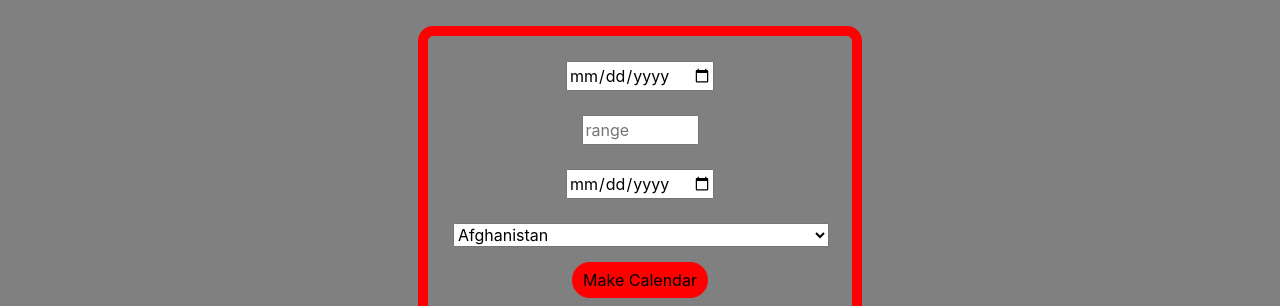
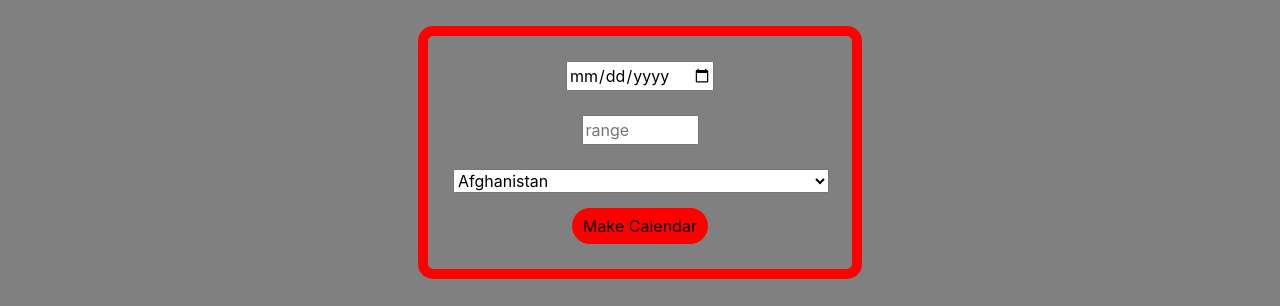
Before and after one commit to zaxbatch/prosoftCalendar, a plain HTML site: page index.html in a window 1280 px wide. Shown: the part 186-492 px from the top of the page. Drawn offline with nearby package versions, Linux system fonts and the light colour scheme.

Commit message:
fixed two date

```diff
--- a/index.html
+++ b/index.html
@@ -40,7 +40,6 @@
       <div id="input">
         <input type="date" name="startDate" id="startDate" placeholder="select date" required><br><br>
         <input type="Number" id="range" min="0" max="50000"placeholder="range" required><br><br>
-        <input type="date" name="startDate" id="startDate" placeholder="select date" required><br><br>
         <select>
   <option value="AF">Afghanistan</option>
   <option value="AX">Åland Islands</option>
```
